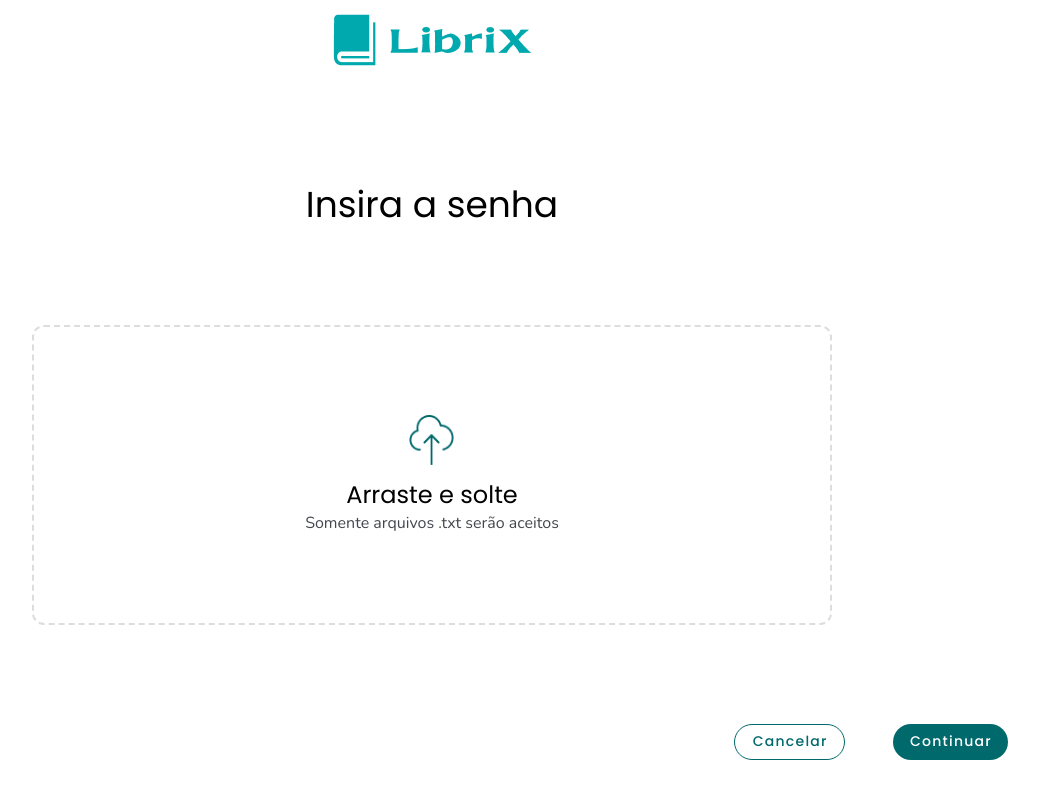
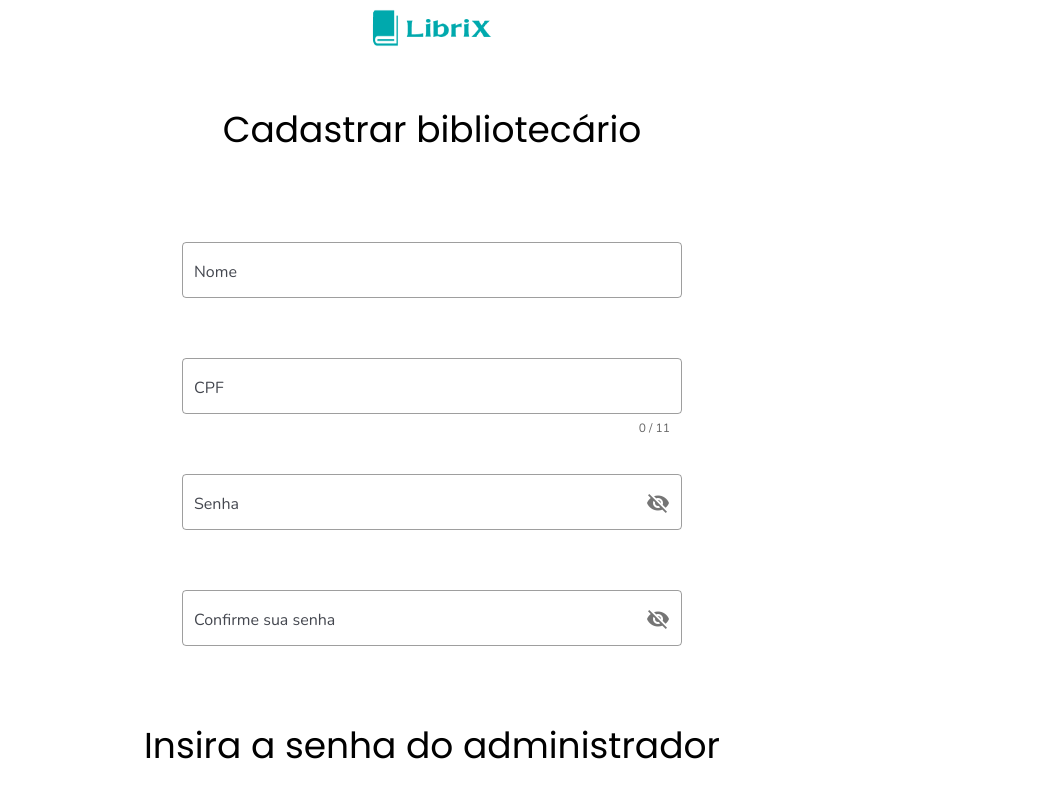
Before and after one commit to nes-facom/front-end, a Vue app: page /bibliotecario in a window 1280 px wide. Shown: the top 800 px of the page, without its empty margins (208-1247 px from the left). Built offline with nearby package versions, Linux system fonts and the light colour scheme.

Commit message:
feat: tela de cadastro refatorada

```diff
--- a/src/components/BotaoPadrao.vue
+++ b/src/components/BotaoPadrao.vue
@@ -3,6 +3,7 @@
         <v-btn
             id="button-default"
             class="button"
+            :disabled="this.isDisabled"
             data-cy="botao-padrao"
             rounded
             elevation="0"
@@ -38,6 +39,7 @@ export default {
             type: String,
             required: true
         },
+        isDisabled: false,
         outlined: Boolean,
     },
 }
--- a/src/components/DropZone.vue
+++ b/src/components/DropZone.vue
@@ -29,6 +29,7 @@
             return {
                 descricao: '',
                 info: false,
+                arquivoImportado: false,
             }
         },
 
@@ -71,6 +72,7 @@
                         this.descricao = arquivo.name;
                         this.$store.commit("nomeArquivoSenhaBibliotecario", arquivo.name);
                         this.$store.commit("salvarArquivoSenhaBibliotecario", arquivo);
+                        this.arquivoImportado = true;
                     } else {
                         this.descricao = "Insira um arquivo válido!";
                     }
--- a/src/views/TelaCadastrarBibliotecario.vue
+++ b/src/views/TelaCadastrarBibliotecario.vue
@@ -6,24 +6,79 @@
                 <img src="@/components/icons/Logo.png" alt="Um livro fechado com o nome LibriX à esquerda.">
             </div>
 
-            <span>Insira a senha</span>
+            <v-form
+                id="formulario"
+                ref="form"
+                @submit.prevent="validate()"
+            >
+                <section id="credenciais">
+                    <span>Cadastrar bibliotecário</span>
+                    <div id="inputs">
+                        <v-text-field
+                            class="nome"
+                            label="Nome"
+                            v-model="nome"
+                            outlined
+                            required
+                            :rules="regrasNome"
+                        ></v-text-field>
+                        <v-text-field
+                            label="CPF"
+                            v-model="cpf"
+                            counter="11"
+                            maxlength="11"
+                            outlined
+                            required
+                            :rules="regrasCPF"
+                        ></v-text-field>
+                        <v-text-field
+                            :append-icon="showPassword ? 'mdi-eye' : 'mdi-eye-off'"
+                            :type="showPassword ? 'text' : 'password'"
+                            label="Senha"
+                            v-model="senha"
+                            outlined
+                            required
+                            :rules="regrasSenha"
+                            @click:append="showPassword = !showPassword"
+                        ></v-text-field>
+                        <v-text-field
+                            :append-icon="showPassword ? 'mdi-eye' : 'mdi-eye-off'"
+                            :type="showPassword ? 'text' : 'password'"
+                            label="Confirme sua senha"
+                            v-model="confirmeSenha"
+                            outlined
+                            required
+                            :rules="regrasConfirmeSenha"
+                            @click:append="showPassword = !showPassword"
+                        ></v-text-field>
+                    </div>
+                </section>
 
-            <DropZone extensaoDoArquivo="text/plain"></DropZone>
+                <section id="senhaAdmin">
+                    <span>Insira a senha do administrador</span>
+                    <DropZone
+                    extensaoDoArquivo="text/plain"
+                    ></DropZone>
+                </section>
 
-            <div id="wrapper-botoes">
-                <BotaoPadrao
-                conteudo="Cancelar"
-                :outlined="true"></BotaoPadrao>
-                <BotaoPadrao
-                conteudo="Continuar"
-                :disabled="this.$store.state.arquivoSenhaBibliotecario"
-                @click="enviarArquivo"></BotaoPadrao>
-            </div>
+                <section id="wrapper-botoes">
+                    <router-link to="/login">
+                        <BotaoPadrao
+                        conteudo="Cancelar"
+                        :outlined="true"
+                        type="button"></BotaoPadrao>
+                    </router-link>
+                    <BotaoPadrao
+                    conteudo="Continuar"
+                    type="submit"></BotaoPadrao>
+                </section>
+            </v-form>
         </div>
     </div>
 </template>
 
 <script>
+import sjcl from 'sjcl';
 import BotaoPadrao from '@/components/BotaoPadrao.vue';
 import DropZone from '@/components/DropZone.vue'
 
@@ -31,7 +86,37 @@ export default {
 
     data() {
         return {
-            loaderArquivo: false,
+            showPassword: false,
+            nome: "",
+            cpf: "",
+            senha: "",
+            confirmeSenha: "",
+            regrasNome: [
+                (v) => !!v || "Insira um nome!",
+                (v) => (v && v.length >= 3) || "O nome deve ter pelo menos 3 caracteres",
+                (v) => /^[A-Za-z\s]+$/.test(v)|| "O nome deve conter apenas letras",
+                (v) => /^[A-Za-z]+\s[A-Za-z]+$/.test(v) || "Informe um nome completo (Nome Sobrenome)",
+            ],
+            regrasCPF: [
+                (v) => !!v || "Insira um cpf!",
+                (v) => !/[ ]/.test(v) || "Não insira espaços!",
+                (v) => !/^[0-9]*$/.test(v) ? "Digite apenas números!" : true,
+                (v) => (v && v.length === 11) || "Deve ter exatamente 11 dígitos",
+            ],
+            regrasSenha: [
+                (v) => !!v || "Insira uma senha!",
+                (v) => (v && v.length >= 8) || "Senha deve conter pelo menos 8 caracteres!",
+                (v) => !/[ ]/.test(v) || "Não insira espaços!",
+            ],
+            regrasConfirmeSenha: [
+                (v) => !!v || "Confirme sua senha!",
+                (v) => (v && v.length >= 8) || "Senha deve conter pelo menos 8 caracteres!",
+                (v) => !/[ ]/.test(v) || "Não insira espaços!",
+            ],
+            valid: true,
+            formDesabilitado: false,
+            alerta: false,
+            mensagemAlerta: '',
         }
     },
 
@@ -41,30 +126,35 @@ export default {
     },
 
     methods: {
-        // async enviarArquivo() {
-        //     this.loaderArquivo = true;
-        //     let json = this.$store.state.jsonMetas;
-        //     const formatarJSON = formatarMetas(json);
-        //     const requisicao = await importarMetas(formatarJSON);
-        //     if (requisicao === 200) {
-        //         this.tratarSucessoMetas();
-        //     } else {
-        //         this.tratarErroMetas(requisicao);
-        //     }
-        // },
-
-        async enviarArquivo() {
-            this.loaderArquivo = true;
-            let json = this.$store.state.jsonMetas;
-            const formatarJSON = formatarMetas(json);
-            const requisicao = await importarMetas(formatarJSON);
-            if (requisicao === 200) {
-                this.tratarSucessoMetas();
-            } else {
-                this.tratarErroMetas(requisicao);
+        async validate() {
+            const valid = await this.$refs.form.validate()
+            if (valid) {
+                this.autenticar()
             }
         },
-    }
+
+        async autenticar() {
+            const dadosLogin = {
+                cpf: this.criptografarDado(this.cpf),
+                senha: this.criptografarDado(this.senha)
+            }
+
+            const requisicao = await fazerLogin(dadosLogin);
+
+            if (requisicao === 200) {
+                this.formDesabilitado = false;
+                router.push("/emprestimos");
+            } else {
+                this.tratarErroRequisicao(requisicao);
+            }
+        },
+
+        criptografarDado(dado) {
+            const bitArray = sjcl.hash.sha256.hash(dado);
+            const hash = sjcl.codec.hex.fromBits(bitArray);
+            return hash;
+        },
+    },
 }
 
 </script>
@@ -83,16 +173,70 @@ export default {
     justify-content: space-between;
     align-items: center;
 
-    height: 100vh;
     width: 100vw;
     max-width: 144rem;
 
     padding-bottom: 4rem;
+
+    gap: 4.8rem;
+}
+
+img {
+    width: 15rem;
+    height: 5.6rem;
+}
+
+#formulario {
+    display: flex;
+    flex-direction: column;
+    justify-content: center;
+    align-items: center;
+
+    gap: 4.8rem;
+
+    >>> .v-input__slot {
+        width: 90vw;
+        max-width: 50rem;
+
+        gap: 1.5rem;
+    }
+
+    >>> .v-label {
+        font: var(--body-large);
+        color: var(--on-surface-variant);
+    }
 }
 
 span {
     font: var(--display-small);
     color: var(--black);
+}
+
+#credenciais {
+    display: flex;
+    flex-direction: column;
+    justify-content: center;
+    align-items: center;
+
+    gap: 9rem;
+}
+
+#inputs {
+    display: flex;
+    flex-direction: column;
+    justify-content: center;
+    align-items: center;
+
+    gap: 3rem;
+}
+
+#senhaAdmin {
+    display: flex;
+    flex-direction: column;
+    justify-content: center;
+    align-items: center;
+
+    gap: 9rem;
 }
 
 #wrapper-botoes {
--- a/src/views/TelaLogin.vue
+++ b/src/views/TelaLogin.vue
@@ -38,7 +38,7 @@
                     </div>
                     <div id="alerta-wrapper">
                         <AlertaInfo v-if="alerta" :mensagem="mensagemAlerta" :fechar="fecharAlerta"></AlertaInfo>
-                        <BotaoPadrao conteudo="Entrar"></BotaoPadrao>
+                        <BotaoPadrao conteudo="Entrar" type="submit"></BotaoPadrao>
                     </div>
                 </v-form>
                 <router-link to="/bibliotecario">
```
